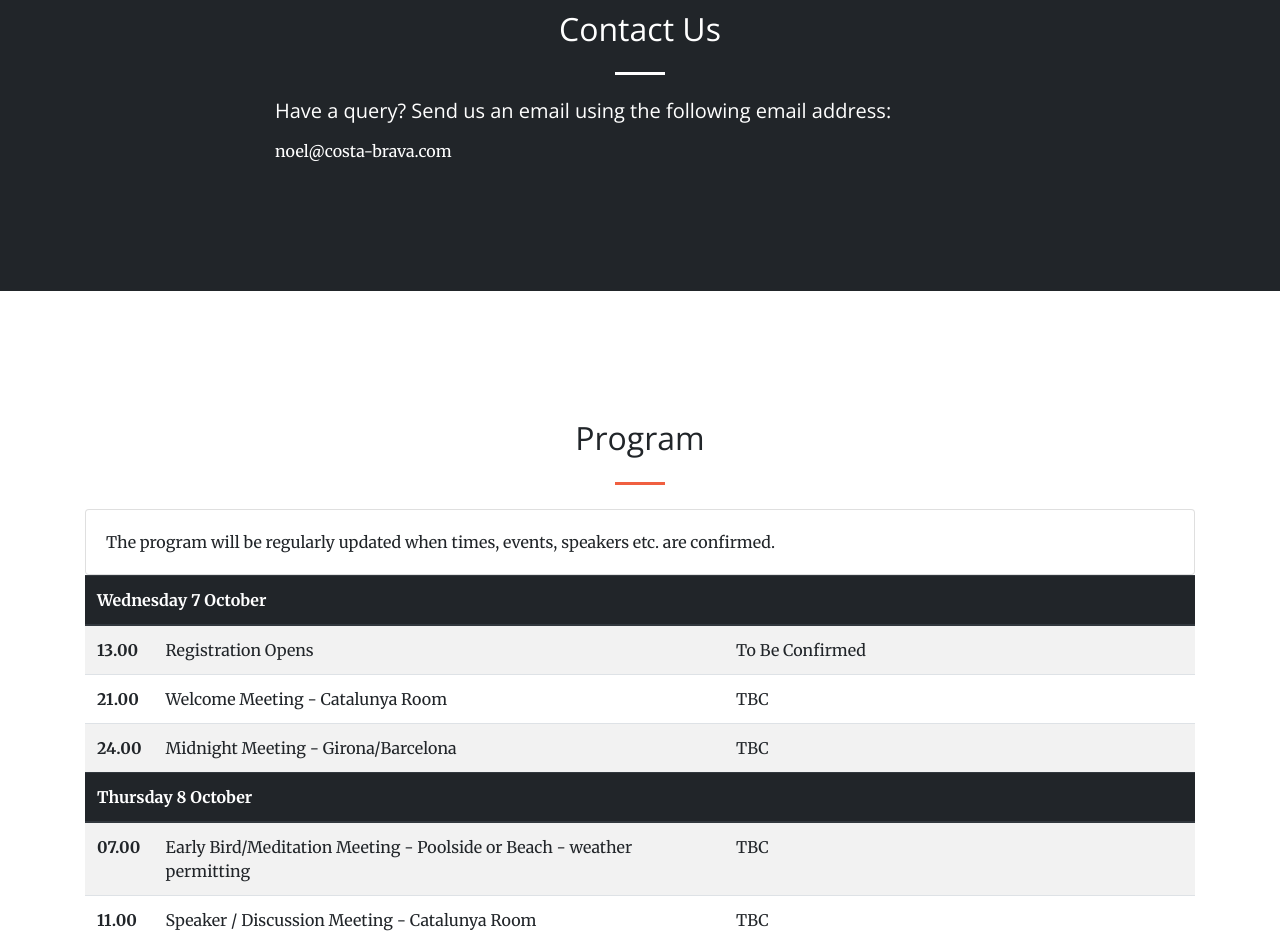
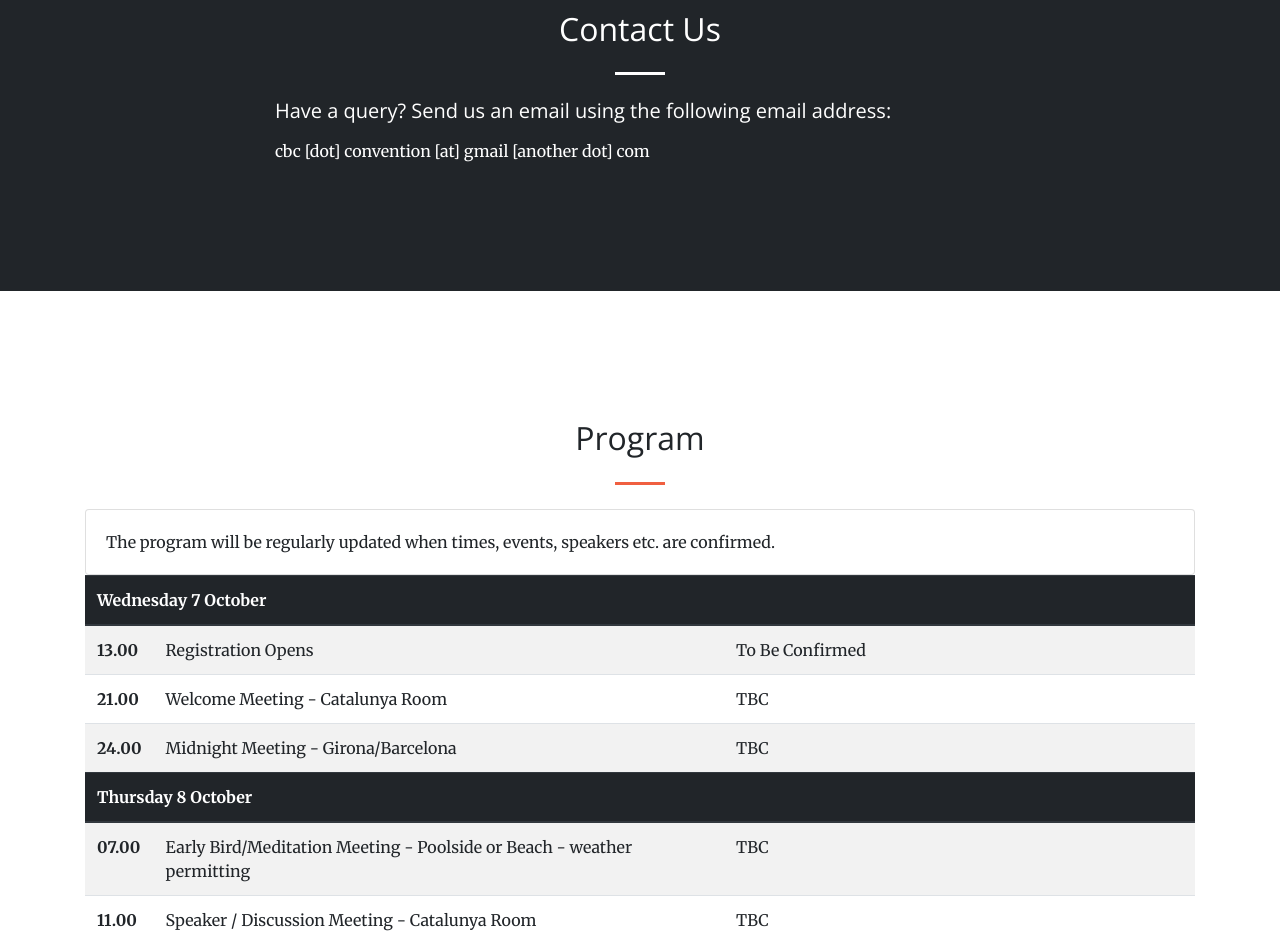
Before and after one commit to tintinnabulate/costabrava-webapp, a plain HTML site: page index.html in a window 1280 px wide. Shown: the part 2420-3359 px from the top of the page. Drawn offline with nearby package versions, Linux system fonts and the light colour scheme.

Commit message:
Revert email change

```diff
--- a/index.html
+++ b/index.html
@@ -186,7 +186,7 @@
               <h5>Have a query? Send us an email using the following email address:</h5>
             </dd>
           </dl>
-          <p class="card-text">noel@costa-brava.com</p>
+          <p class="card-text">cbc [dot] convention [at] gmail [another dot] com</p>
         </div>
       </div>
     </div>
```
